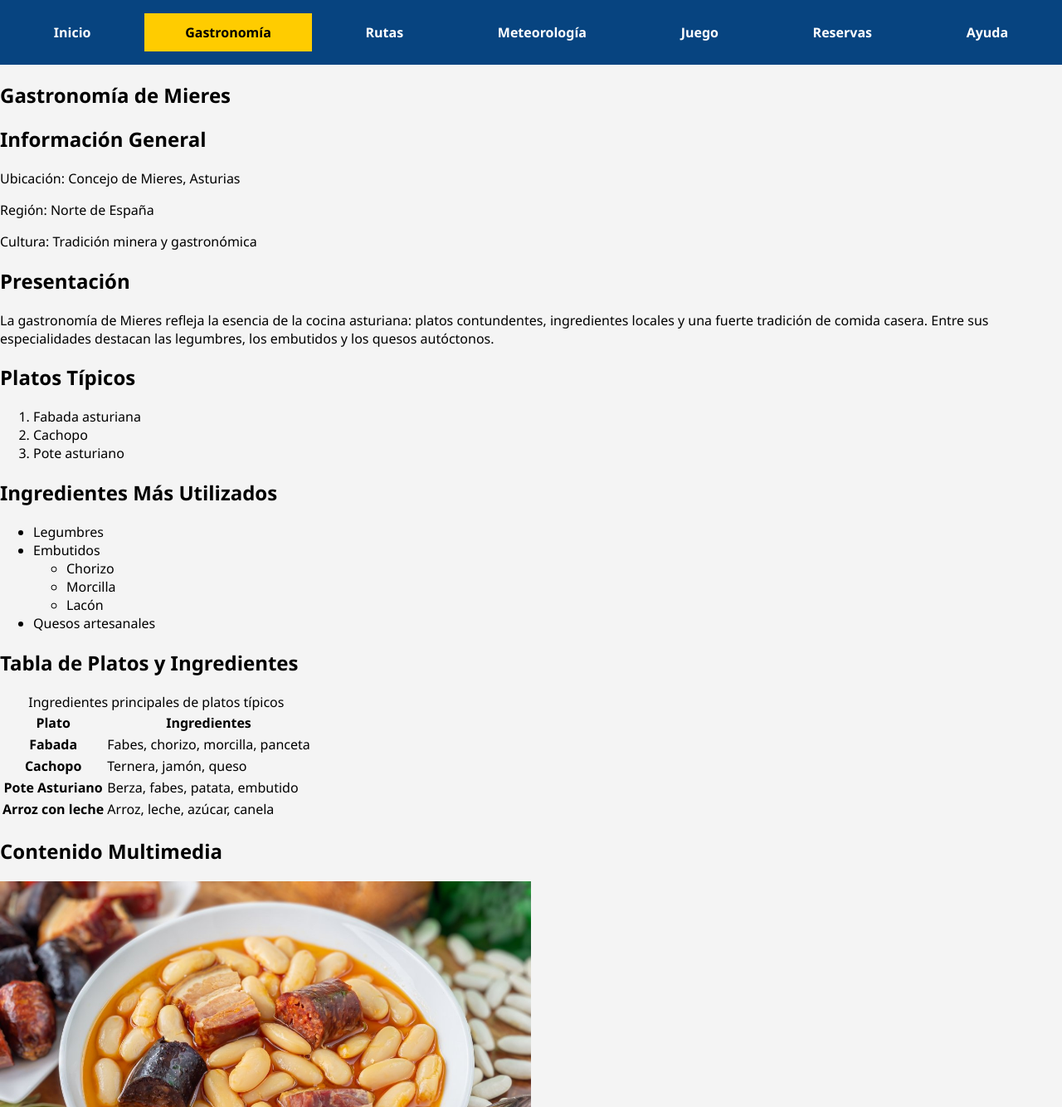
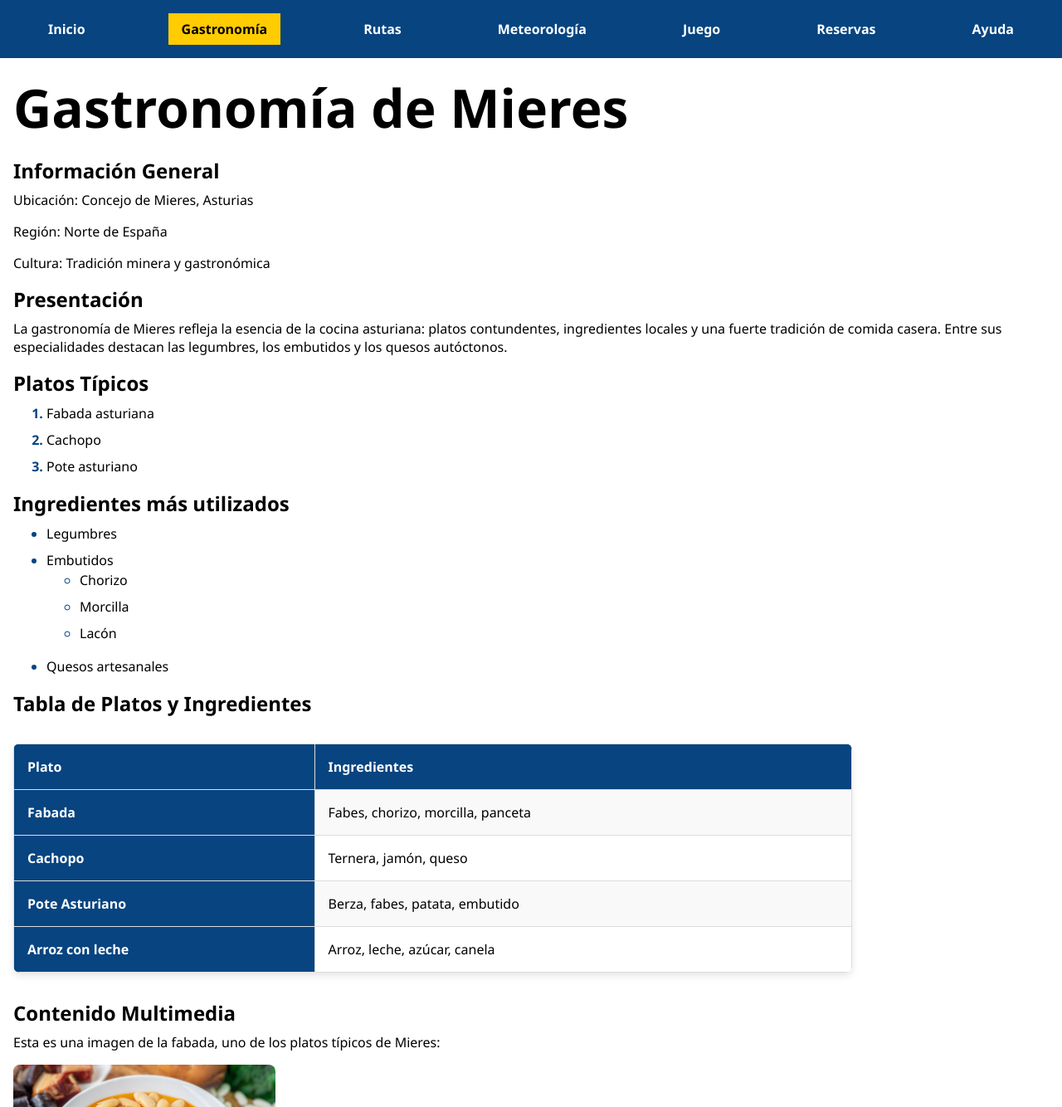
Before and after one commit to adrianaherreroglez/sew, a PHP site: page /gastronomia.html in a window 1280 px wide. Shown: the top 1334 px of the page at 83% size. Run offline with PHP 8.4, Linux system fonts and the light colour scheme.

Commit message:
estilos, index y gastronomia hechos

```diff
--- a/estilo/estilo.css
+++ b/estilo/estilo.css
@@ -1,37 +1,218 @@
-/* Especificidad (0, 0, 1) */
-a {
-  text-decoration: none;
-  color: #ffffff;
+/* Adriana Herrero González UO287543 */
+
+/* ----- Estilo general ----- */
+
+/* Especificidad = (0, 0, 1) */
+body {
+  font-family: "Segoe UI", Tahoma, Geneva, Verdana, sans-serif;
+  margin: 0;
+  background-color: #ffffff;
+  color: #000000; /* Color heredado por texto: asegura contraste */
+  font-size: 1em;
+}
+
+/* Especificidad = (0, 0, 1) */
+main, aside {
+  padding-left: 1rem;
+}
+
+/* Especificidad = (0, 0, 1) */
+h1 {
+  margin-top: 1rem;
+  margin-bottom: 0.5rem;
+  font-size: 4rem;
   font-weight: bold;
 }
 
-/* Especificidad (0, 1, 0) */
+/* Especificidad = (0, 0, 1) */
+h2 {
+  margin-top: 1rem;
+  margin-bottom: 0.5rem;
+}
+
+/* Especificidad = (0, 0, 1) */
+p, ul, ol {
+  margin-top: 0;
+  margin-bottom: 1rem;
+  color: #000000;
+}
+
+/* ----- Enlaces generales ----- */
+
+/* Especificidad = (0, 0, 1) */
+a {
+  font-weight: bold;
+  text-decoration: underline;
+}
+
+/* Especificidad = (0, 0, 3) */
+section:nth-of-type(2) article section footer a:visited {
+  color: #5a007a; /* Enlace visitado - contraste suficiente */
+}
+
+/* Especificidad = (0, 0, 3) */
+section:nth-of-type(2) article section footer a:link {
+  color: #074480;
+}
+
+/* Especificidad = (0, 0, 2) */
+a[href^="#"]:hover {
+  background-color: #ffcc00;
+  padding: 0.1rem 0.3rem;
+  border-radius: 4px;
+}
+
+/* Especificidad = (0, 0, 1) */
+a[href^="#"] {
+  text-decoration: underline dotted;
+}
+
+/* Especificidad = (0, 1, 0) */
+/* Clase .active justificada: estado dinámico reutilizable (por ejemplo, para navegación o elementos seleccionados) */
 .active {
   background-color: #ffcc00;
   color: #000000;
 }
 
-/* Especificidad (0, 1, 2) */
-nav a:hover {
-  color: #ffffff;
-  /* Justificación:
-     - El color del texto se hereda de la regla 'a' */
+/* ----- Tablas ----- */
+
+/* Especificidad = (0, 1, 0) */
+/* ID #tabla-gastronomia justificado: tabla única del documento según enunciado */
+#tabla-gastronomia {
+  width: 80%;
+  margin: 2rem 0;
+  border-collapse: collapse;
+  background-color: #ffffff;
+  box-shadow: 0 4px 8px rgba(0, 0, 0, 0.1);
+  border-radius: 8px;
+  overflow: hidden;
 }
 
-/* Especificidad (0, 0, 1) */
-body {
-  font-family: "Segoe UI", Tahoma, Geneva, Verdana, sans-serif;
-  margin: 0;
-  background-color: #f4f4f4;
-  color: #000000;
+/* Especificidad = (0, 1, 1) */
+#tabla-gastronomia th,
+#tabla-gastronomia td {
+  padding: 1rem;
+  border: 1px solid #dddddd;
+  text-align: left;
 }
 
-img{
+/* Especificidad = (0, 1, 1) */
+#tabla-gastronomia th {
+  background-color: #074480;
+  color: #ffffff;
+  font-weight: bold;
+}
+
+/* Especificidad = (0, 1, 1) */
+#tabla-gastronomia tr:nth-child(even) {
+  background-color: #f9f9f9;
+}
+
+/* Especificidad = (0, 1, 1) */
+#tabla-gastronomia tr:hover {
+  background-color: #e6f0ff;
+}
+
+/* ----- Multimedia y contenedores ----- */
+
+/* Especificidad = (0, 0, 1) */
+article, picture, video {
+  display: block;
+  margin: 1rem 0;
   width: 50%;
   height: auto;
+  text-align: left;
 }
 
-source{
-  width: 100%;
+/* Especificidad = (0, 0, 3) */
+section article img {
+  display: block;
+  margin: 1rem 0;
+  width: 50%;
+  max-width: 100%;
   height: auto;
+  border-radius: 0.5rem;
 }
+
+/* Especificidad = (0, 0, 2) */
+picture img {
+  width: 50%;
+  height: auto;
+  display: block;
+  max-width: 50%;
+  border-radius: 0.5rem;
+}
+
+/* Especificidad = (0, 0, 1) */
+video {
+  max-width: 90%;
+}
+
+/* Especificidad = (0, 0, 1) */
+audio {
+  display: block;
+  margin: 1rem 0;
+  max-width: 90%;
+  filter: grayscale(1%);
+}
+
+/* Especificidad = (0, 0, 1) */
+sup, sub {
+  font-size: 0.8em;
+  color: #074480;
+}
+
+/* ----- Listas ----- */
+
+/* Especificidad = (0, 0, 2) */
+ul li, ol li {
+  margin-bottom: 0.5rem;
+  line-height: 1.5;
+  position: relative;
+}
+
+/* Especificidad = (0, 0, 2) */
+li::marker {
+  color: #074480;
+  font-weight: bold;
+}
+
+/* ----- Listas de definición ----- */
+
+/* Especificidad = (0, 0, 1) */
+dt {
+  color: #074480;
+  background-color: #ffcc00;
+  font-weight: bold;
+  padding: 0.2rem 0.4rem;
+  border-radius: 4px;
+  display: inline-block;
+}
+
+/* ----- Enlaces en aside ----- */
+
+/* Especificidad = (0, 0, 1) */
+aside a {
+  color: #074480;
+  font-weight: bold;
+  text-decoration: underline;
+}
+
+/* Especificidad = (0, 0, 2) */
+aside a:hover,
+aside a:active {
+  color: white;
+  background-color: #074480;
+  padding: 0.2rem 0.3rem;
+  border-radius: 4px;
+  text-decoration: none;
+}
+
+/* Especificidad = (0, 1, 4) */
+main > section:nth-of-type(2) article > section {
+  background-color: #f0f0f0;
+  padding: 1rem;
+  margin: 1rem 0;
+  border-radius: 0.5rem;
+  box-shadow: 0 2px 4px rgba(0, 0, 0, 0.1);
+}
--- a/estilo/layout.css
+++ b/estilo/layout.css
@@ -1,33 +1,54 @@
-/* Especificidad (0, 0, 1) */
+/* Adriana Herrero González UO287543 */
+
+/* Especificidad = (0, 0, 1) */
 nav {
+  background-color: #074480; /* Color de fondo azul oscuro para contraste con texto blanco */
+  width: 100%;
   display: flex;
   flex-wrap: wrap;
-  justify-content: center;
-  gap: 1rem;
-  padding: 1rem;
-  background-color : #074480;
+  justify-content: space-around;
+  padding: 1rem 0;
 }
 
-/* Especificidad (0, 0, 2) */
+/* Especificidad = (0, 0, 2) */
 nav a {
-  flex: 1 1 auto;
-  text-align: center;
-  padding: 0.75rem 1rem;
+  color: white; /* Regla heredada de a de estilos.css, hay que cambiar el color de la navegación
+  ya que para el menú es diferente del del resto de la página*/
+  text-decoration: none;
+  font-weight: bold;
+  padding: 0.5rem 1rem;
+  transition: background-color 0.3s ease;
+  font-size: 1em;
 }
 
-/* Especificidad (0, 0, 2) */
+/* Especificidad = (0, 0, 3) */
+nav a:hover {
+  background-color: #0c5bab;
+  color: white; /* Justificación: al pasar elratón por encima en el caso de la página actual
+                    la letra debe ponerse en blanco , no quedarse en negro ya que no habría contraste*/
+}
+
+
+
+/* ----- Responsive para tablets y móviles ----- */
+
+/* Especificidad = (0, 0, 1) */
+/* Redefinición justificada: cambio de flex-direction para mejorar usabilidad y adaptabilidad en pantallas pequeñas */
 @media screen and (max-width: 768px) {
+  nav {
+    flex-direction: column; /* Cambia la dirección del flex para apilar enlaces verticalmente */
+    align-items: stretch;
+  }
+
+  /* Especificidad = (0, 0, 2) */
   nav a {
+    text-align: center;
     padding: 1rem;
-    /* Justificación:
-       Redefinición provocada por media query para adaptar diseño en móviles (W3C permite redefinición justificada) */
+    border-bottom: 1px solid rgba(255, 255, 255, 0.2);
+  }
+
+  /* Especificidad = (0, 0, 3) */
+  nav a:last-child {
+    border-bottom: none; /* Evita borde inferior en último enlace para mejor apariencia */
   }
 }
-
-/* Especificidad (0, 0, 1) */
-@media screen and (max-width: 480px) {
-  nav {
-    flex-direction: column;
-    align-items: stretch;
-  }
-}
--- a/gastronomia.html
+++ b/gastronomia.html
@@ -1,8 +1,7 @@
 <!DOCTYPE HTML>
 <html lang="es">
 <head>
-    <!-- Datos que describen el documento -->
-	<meta charset="UTF-8" />
+    <meta charset="UTF-8" />
     <title>Mieres - Gastronomía</title>
     <meta name="author" content="Adriana Herrero González" />
     <meta name="description" content="Página que contiene información sobre la gastronomía en Mieres" />
@@ -56,7 +55,7 @@
         </section>
 
         <section>
-            <h2>Ingredientes Más Utilizados</h2>
+            <h2>Ingredientes más utilizados</h2>
             <ul>
                 <li>Legumbres</li>
                 <li>Embutidos
@@ -73,7 +72,6 @@
         <section>
             <h2>Tabla de Platos y Ingredientes</h2>
             <table id="tabla-gastronomia">
-                <caption>Ingredientes principales de platos típicos</caption>
                 <tr>
                     <th scope="col" id="plato">Plato</th>
                     <th scope="col" id="ingredientes">Ingredientes</th>
@@ -99,19 +97,23 @@
 
         <section>
             <h2>Contenido Multimedia</h2>
+
+            <p>Esta es una imagen de la fabada, uno de los platos típicos de Mieres:</p>
             <picture>
                 <img src="multimedia/imagenes/fabada.jpg" alt="Plato de fabada asturiana" title="Fabada asturiana" />
             </picture>
 
+            <p>Este es un vídeo con vistas de Mieres:</p>
             <video controls>
                 <source src="multimedia/videos/mieres-vista.mp4" type="video/mp4" />
                 <source src="multimedia/videos/mieres-vista.webm" type="video/webm" />
                 Tu navegador no soporta la reproducción de video.
             </video>
 
+            <p>Este es un audio que relata una noticia ocurrida en Mieres:</p>
             <audio controls>
-                <source src="multimedia/audios/mieres-sitios.mp3" type="audio/mpeg" />
-                <source src="multimedia/audios/mieres-sitios.mp3" type="audio/ogg" />
+                <source src="multimedia/audios/mieres-audio.mp3" type="audio/mp3" />
+                <source src="multimedia/audios/mieres-audio.ogg" type="audio/ogg" />
                 Tu navegador no soporta la reproducción de audio.
             </audio>
         </section>
--- a/js/carrusel.js
+++ b/js/carrusel.js
@@ -7,8 +7,7 @@ class Carrusel {
             'multimedia/mieres1.jpg',
             'multimedia/mieres2.jpg',
             'multimedia/mieres3.jpg',
-            'multimedia/mieres4.jpg',
-            'multimedia/mieres5.jpg'
+            'multimedia/mieres4.jpg'
         ];
         this.index = 0;
         this.mostrarImagen();
@@ -38,7 +37,6 @@ class Carrusel {
     }
 }
 
-// Document ready para Carrusel
 $(document).ready(function () {
     new Carrusel();
 });
--- a/js/noticias.js
+++ b/js/noticias.js
@@ -3,7 +3,7 @@ class NoticiasMieres {
         this.apiKey = apiKey;
         this.section = $('section').eq(1);
         this.article = this.section.find('article');
-        this.apiUrl = `https://newsapi.org/v2/everything?q=Mieres+Asturias&language=es&sortBy=publishedAt&apiKey=${this.apiKey}`;
+        this.apiUrl = `https://newsapi.org/v2/everything?q=Mieres+Langreo&language=es&sortBy=publishedAt&apiKey=${this.apiKey}`;
     }
 
     cargarNoticias() {
@@ -20,7 +20,7 @@ class NoticiasMieres {
     }
 
     mostrarNoticias(noticias) {
-        noticias.slice(0, 5).forEach(noticia => {
+    noticias.slice(0, 6).forEach(noticia => {
         const seccionNoticia = $('<section>');
         const cabecera = $('<header>').append(`<h3>${noticia.title}</h3>`);
         const cuerpo = $('<article>').append(`<p>${noticia.description || ''}</p>`);
@@ -30,9 +30,9 @@ class NoticiasMieres {
         this.article.append(seccionNoticia);
     });
 }
+
 }
 
-// Document ready para Noticias
 $(document).ready(function () {
     const noticias = new NoticiasMieres('9ed1addf608a4ba5bd0de626859fa965');
     noticias.cargarNoticias();
```
Also changed, not shown: index.html (+7 -4 lines), 4 other files. Lines whose indentation alone changed are shown as unchanged.
